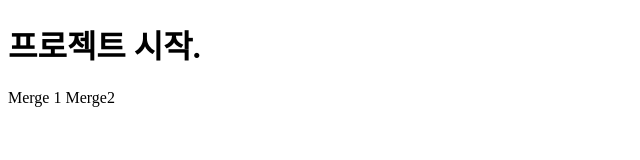
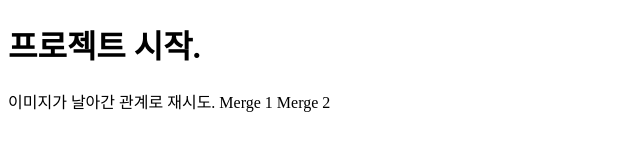
Before and after one commit to dDeadBunnyb/forPPT, a plain HTML site: page forPPT/src/index.html in a window 1280 px wide. Shown: the whole page, without its empty margins (0-640 px from the left). Drawn offline with Linux system fonts and the light colour scheme.

Commit message:
이미지 날아갔어

```diff
--- a/forPPT/src/index.html
+++ b/forPPT/src/index.html
@@ -6,7 +6,10 @@
 </head>
 <body>
 	<h1>프로젝트 시작.</h1>
+
+	이미지가 날아간 관계로 재시도.
+
 	Merge 1
-	Merge2
+	Merge 2
 </body>
 </html>
```
